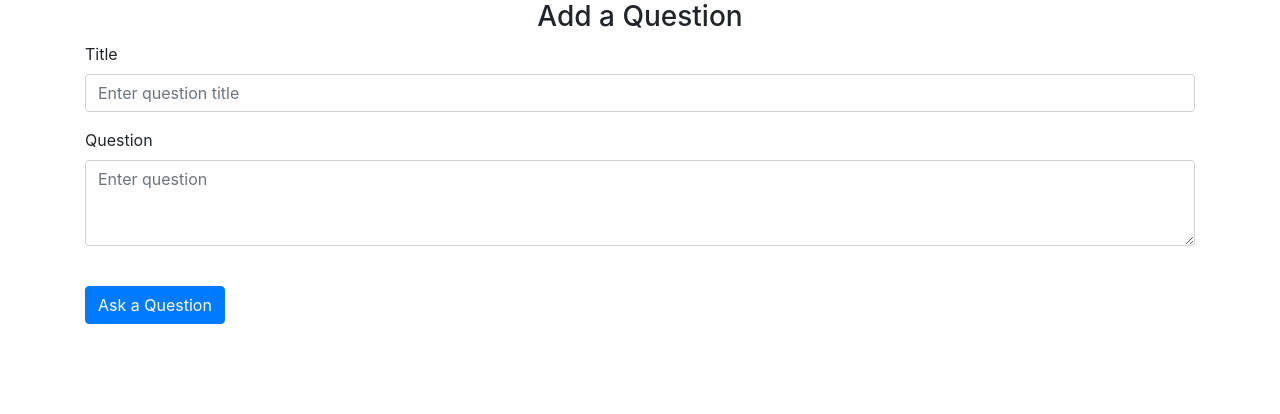
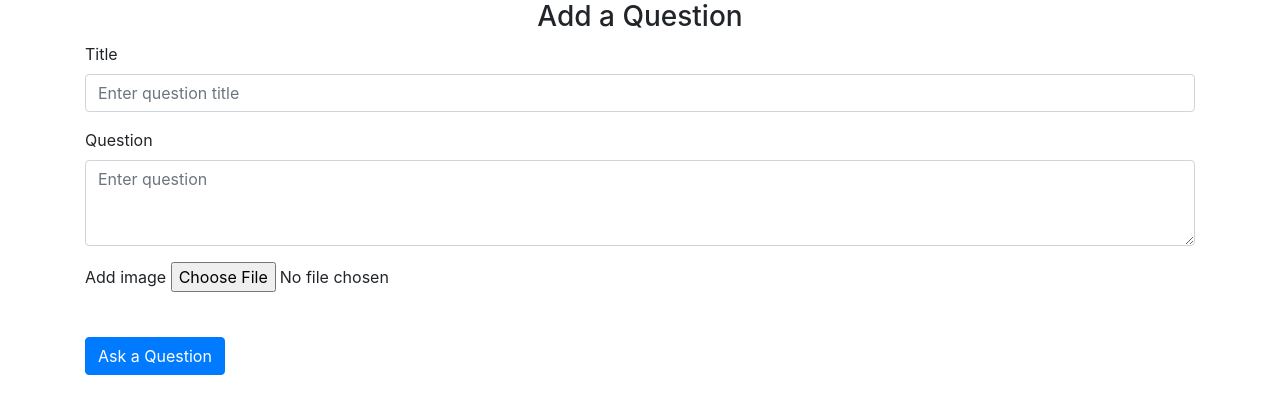
Before and after one commit to JohnnieSurdi/ASKMate, a Flask app: page /add-question in a window 1280 px wide. Shown: the top 414 px of the page. Run offline with Flask 2, Linux system fonts and the light colour scheme; some libraries are stand-ins or nearby versions.

Commit message:
upload image added

```diff
--- a/connection.py
+++ b/connection.py
@@ -1,5 +1,6 @@
 import csv
 import server
+
 
 
 def write_new_answer_to_file(new_answer):
@@ -17,17 +18,17 @@ def create_new_id(file):
     return new_id
 
 
-def add_question_to_file(title, question, submission_time):
+def add_question_to_file(title, question, submission_time,image):
     file = server.question_path()
     new_id = create_new_id(file)
     view_number = 0
     vote_number = 0
-    image = -1
     with open(server.question_path(), 'a', newline='') as csvfile:
         fieldnames = ['id', 'submission_time', 'view_number', 'vote_number', 'title', 'message', 'image']
         writer = csv.DictWriter(csvfile, fieldnames=fieldnames)
         writer.writerow({'id': new_id, 'submission_time': submission_time, 'view_number': view_number,
                          'vote_number': vote_number, 'title': title, 'message': question, 'image': image})
+    return new_id
 
 
 def delete_item_from_list(data_id, data_list):
--- a/sample_data/question.csv
+++ b/sample_data/question.csv
@@ -2,3 +2,6 @@ id,submission_time,view_number,vote_number,title,message,image
 1,1643711887.722336,0,0,qerbqer,"dgvw nwgr
 trn2qtn
 wqtn",-1
+2,1643718424.9393423,0,0,tibia,pytanie o tibie,
+3,1643720956.320438,0,0,gdsgsg34,tgdsg24tgds,no image
+4,1643721007.3684528,0,0,cxgdsf34,gdfg34,folder.jpg
--- a/server.py
+++ b/server.py
@@ -1,22 +1,42 @@
 from flask import Flask, render_template, request, redirect, url_for
 import time
-import data_manager
 import connection
+import os
+from werkzeug.utils import secure_filename
 
-from datetime import datetime
+ALLOWED_EXTENSIONS = set(['png', 'jpg', 'jpeg', 'gif'])
+adding_answer = {}
+UPLOAD_FOLDER = 'static/uploads/'
 
 app = Flask(__name__)
-adding_answer = {}
+app.secret_key = "secret key"
+app.config['UPLOAD_FOLDER'] = UPLOAD_FOLDER
+app.config['MAX_CONTENT_LENGTH'] = 16 * 1024 * 1024
 
 
+
+def allowed_file(filename):
+    return '.' in filename and filename.rsplit('.', 1)[1].lower() in ALLOWED_EXTENSIONS
+
+def upload_image(image):
+    if image.filename == '':
+        image_path = 'no_image'
+    if image and allowed_file(image.filename):
+        filename = secure_filename(image.filename)
+        image.save(
+            'C:/Users/kamci/projects/ask-mate-1-python-MichalProsniak/' + os.path.join(app.config['UPLOAD_FOLDER'],
+                                                                                       filename))
+        image_path = filename
+    return image_path
+
 def answer_path():
-    return 'sample_data/answer.csv'
-    #return 'C:/Users/kamci/projects/ask-mate-1-python-MichalProsniak/sample_data/answer.csv'
+    #return 'sample_data/answer.csv'
+    return 'C:/Users/kamci/projects/ask-mate-1-python-MichalProsniak/sample_data/answer.csv'
 
 
 def question_path():
-    return 'sample_data/question.csv'
-    #return 'C:/Users/kamci/projects/ask-mate-1-python-MichalProsniak/sample_data/question.csv'
+    #return 'sample_data/question.csv'
+    return 'C:/Users/kamci/projects/ask-mate-1-python-MichalProsniak/sample_data/question.csv'
 
 
 @app.route("/")
@@ -47,8 +67,10 @@ def add_question():
         title = request.form.get('title')
         question = request.form.get('question')
         submission_time = time.time()
-        id = connection.add_question_to_file(title,question,submission_time)
-        return redirect(url_for('display_question',question_id=id))
+        image = request.files['image']
+        image_path = upload_image(image)
+        id = connection.add_question_to_file(title,question,submission_time,image_path)
+        return redirect('/question/'+str(id))
     return "Hello World!"
 
 
--- a/templates/add-question.html
+++ b/templates/add-question.html
@@ -23,7 +23,7 @@
 </head>
 <body></body>
 <div class="container">
-<form method="POST">
+<form method="POST" enctype="multipart/form-data">
     <h3 align="center">Add a Question </h3>
     <div class="form-group">
         <label for="title">Title</label>
@@ -32,6 +32,12 @@
         <div class="form-group">
         <label for="question">Question</label>
         <textarea class="form-control" id="question" rows="3" class="form-control" name="question" placeholder="Enter question"></textarea>
+    </div>
+    <div class="form-group">
+        <label for="image">Add image</label>
+        <input type="file"
+       id="image" name="image"
+       accept="image/png, image/jpeg">
     </div>
     <br/>
     <button type="submit" class="btn btn-primary">Ask a Question</button>
```
